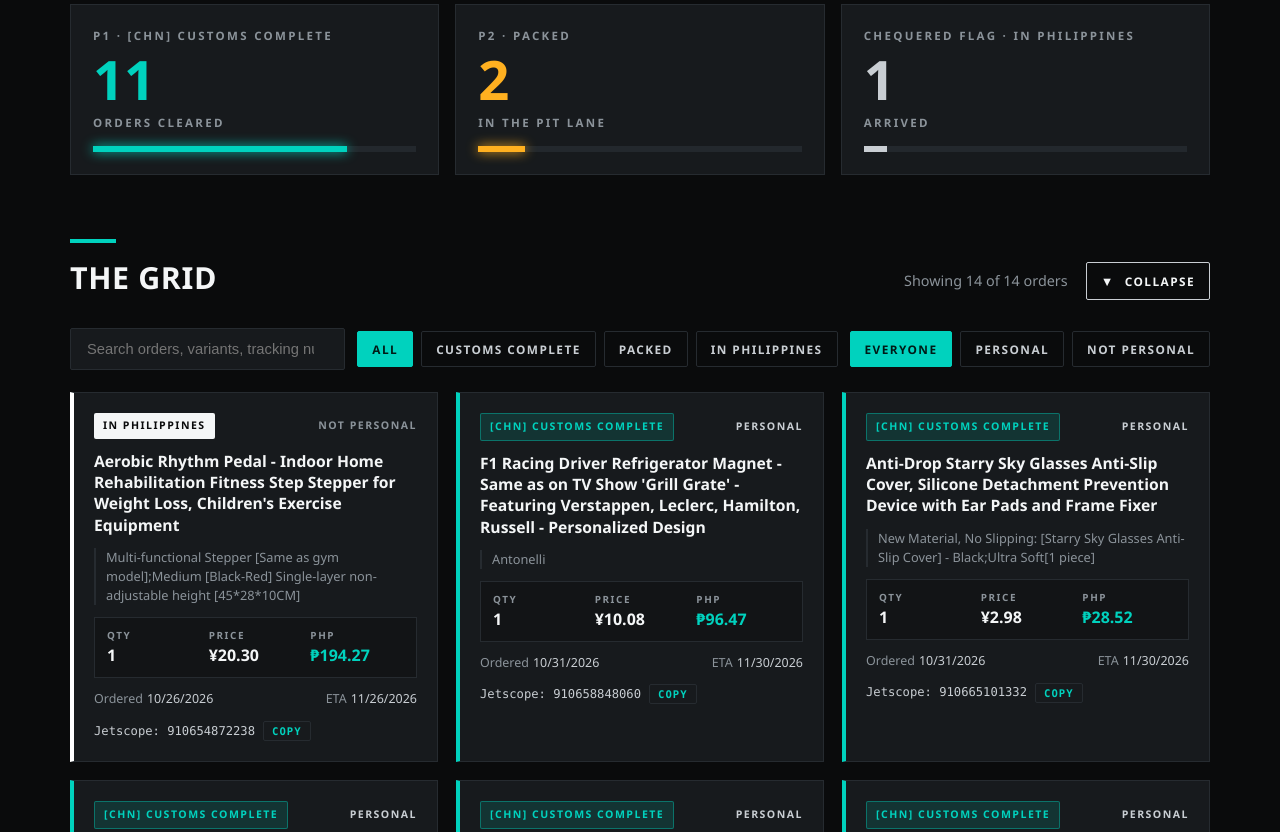
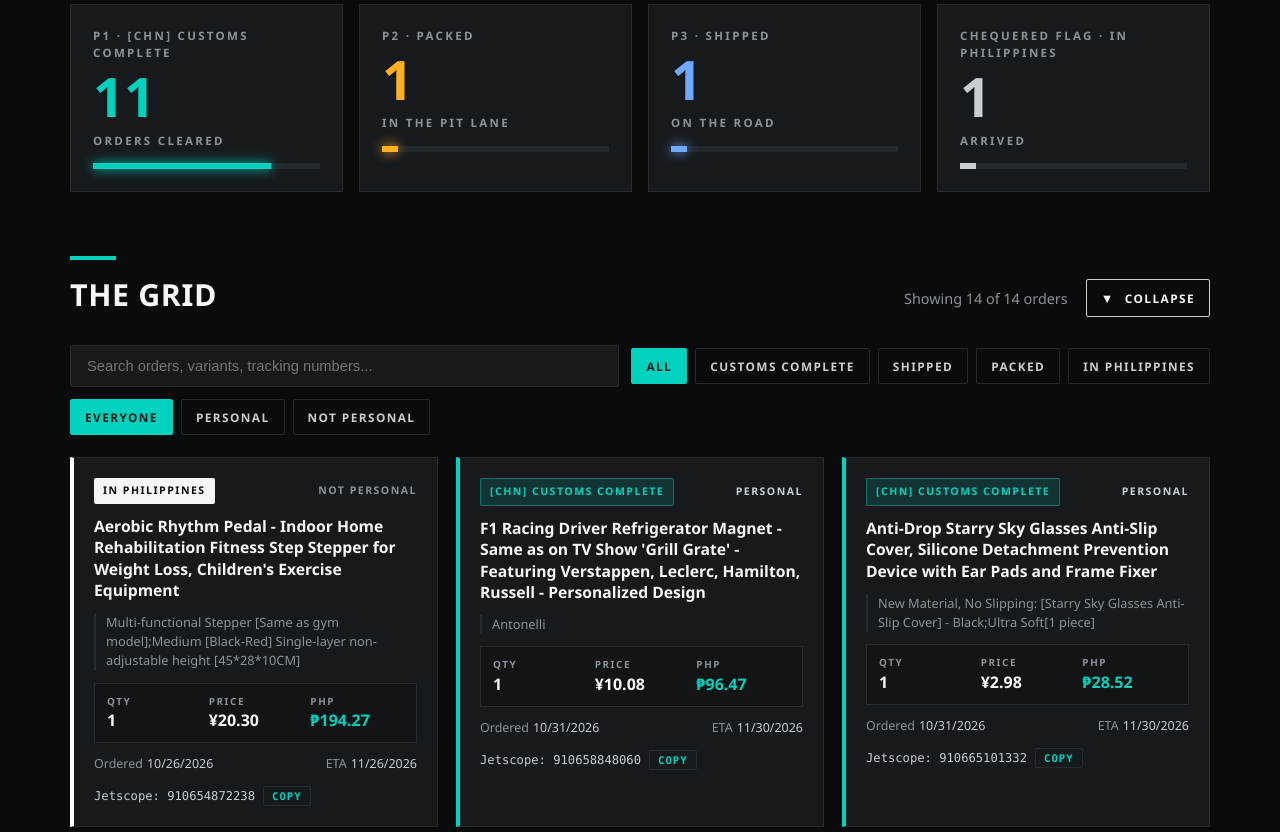
Before and after one commit to randombsgooooo/orders, a plain HTML site: page index.html in a window 1280 px wide. Shown: the part 950-1782 px from the top of the page. Drawn offline with Linux system fonts and the light colour scheme.

Commit message:
Update index.html

```diff
--- a/index.html
+++ b/index.html
@@ -112,8 +112,9 @@
   .sec-head p{color:var(--muted);font-size:.9rem}
 
   /* race-strip progress */
-  .grid-pos{display:grid;grid-template-columns:repeat(3,1fr);gap:16px}
-  @media(max-width:800px){.grid-pos{grid-template-columns:1fr}}
+  .grid-pos{display:grid;grid-template-columns:repeat(4,minmax(0,1fr));gap:16px}
+  @media(max-width:1000px){.grid-pos{grid-template-columns:repeat(2,minmax(0,1fr))}}
+  @media(max-width:520px){.grid-pos{grid-template-columns:minmax(0,1fr)}}
   .pos{background:var(--panel);border:1px solid var(--line);padding:22px;position:relative;overflow:hidden}
   .pos .label{font-size:.72rem;letter-spacing:.2em;text-transform:uppercase;color:var(--muted);font-weight:700}
   .pos .num{font-size:3.4rem;font-weight:900;line-height:1;margin:8px 0}
@@ -122,8 +123,10 @@
   .pos.p1 .num{color:var(--teal)}
   .pos.p2 .num{color:var(--amber)}
   .pos.p2 .bar i{background:var(--amber);box-shadow:0 0 12px var(--amber)}
-  .pos.p3 .num{color:var(--silver)}
-  .pos.p3 .bar i{background:var(--silver);box-shadow:none}
+  .pos.p3 .num{color:#6ea8ff}
+  .pos.p3 .bar i{background:#6ea8ff;box-shadow:0 0 12px #6ea8ff}
+  .pos.p4 .num{color:var(--silver)}
+  .pos.p4 .bar i{background:var(--silver);box-shadow:none}
 
   /* controls */
   .controls{display:flex;flex-wrap:wrap;gap:12px;align-items:center;margin-bottom:22px}
@@ -159,11 +162,13 @@
   .card:hover{transform:translateY(-3px);box-shadow:0 10px 30px rgba(0,210,190,.12);border-color:var(--teal)}
   .card.s-packed{border-left-color:var(--amber)}
   .card.s-ph{border-left-color:#fff}
+  .card.s-ship{border-left-color:#6ea8ff}
   .card-top{display:flex;justify-content:space-between;align-items:center;gap:10px}
   .badge{font-size:.66rem;font-weight:800;letter-spacing:.14em;text-transform:uppercase;padding:5px 9px;border-radius:2px;white-space:nowrap}
   .b-cust{background:rgba(0,210,190,.14);color:var(--teal);border:1px solid rgba(0,210,190,.4)}
   .b-pack{background:rgba(255,176,32,.12);color:var(--amber);border:1px solid rgba(255,176,32,.4)}
   .b-ph{background:#f4f6f7;color:#0a0b0c}
+  .b-ship{background:rgba(110,168,255,.14);color:#6ea8ff;border:1px solid rgba(110,168,255,.45)}
   .tag{font-size:.66rem;letter-spacing:.14em;text-transform:uppercase;font-weight:700;color:var(--muted)}
   .tag.me{color:var(--silver)}
   .card h3{font-size:.98rem;line-height:1.35;font-weight:700}
@@ -375,11 +380,8 @@
       <h2>Race Status</h2>
       <p>Where every order sits right now.</p>
     </div>
-    <div class="grid-pos">
-      <div class="pos p1"><div class="label">P1 &middot; [CHN] Customs Complete</div><div class="num" id="n-cust">11</div><div class="label">orders cleared</div><div class="bar"><i style="width:78.6%"></i></div></div>
-      <div class="pos p2"><div class="label">P2 &middot; Packed</div><div class="num" id="n-pack">2</div><div class="label">in the pit lane</div><div class="bar"><i style="width:14.3%"></i></div></div>
-      <div class="pos p3"><div class="label">Chequered flag &middot; In Philippines</div><div class="num" id="n-ph">1</div><div class="label">arrived</div><div class="bar"><i style="width:7.1%"></i></div></div>
-    </div>
+    <div class="grid-pos" id="race-status"></div>
+  </div>
   </div>
 </section>
 
@@ -398,6 +400,7 @@
       <div class="pills" id="status-pills">
         <button class="pill on" data-s="all">All</button>
         <button class="pill" data-s="[CHN] Customs Complete">Customs Complete</button>
+        <button class="pill" data-s="Shipped">Shipped</button>
         <button class="pill" data-s="Packed">Packed</button>
         <button class="pill" data-s="In Philippines">In Philippines</button>
       </div>
@@ -417,7 +420,7 @@
   <div class="wrap">
     <div class="sec-head">
       <h2>Shared Parcels</h2>
-      <p>Orders bundled under the same Jetscope tracking number.</p>
+      <p>Orders bundled under the same tracking number.</p>
     </div>
     <div class="parcels" id="parcels-grid"></div>
   </div>
@@ -467,14 +470,16 @@ const orders = [
  {name:"Women's Mid-Calf Socks with Bow, Autumn/Winter Trendy Lace-Trimmed Disposable Daily Wear Socks", version:"Mohawk socks [White+Oatmeal+Light Gray+Milk White+Black];Ruffle-trimmed mid-calf socks with bow [1-pair pack]", qty:1, price:0.98, total:0.98, php:9.38, status:"[CHN] Customs Complete", order:"11/03/2026", eta:"12/3/2026", track:"910665101332", personal:"Yes"},
  {name:"Bestselling Black, White & Silver Four-Pointed Star Nail Stickers - Simple Versatile Glitter Stars with Waterproof Adhesive Backing for Nail Decoration", version:"Flat Four-pointed Star-848", qty:1, price:0.78, total:0.78, php:7.46, status:"[CHN] Customs Complete", order:"11/03/2026", eta:"12/3/2026", track:"910665101332", personal:"Yes"},
  {name:"No. 12 Xiao Anan Racing Driver Chip, Diameter 39mm - F1 Fan Merchandise, Anime-Themed Accessory from Guzi Baji", version:"-", qty:1, price:3.90, total:3.90, php:37.32, status:"[CHN] Customs Complete", order:"11/04/2026", eta:"12/4/2026", track:"910665101332", personal:"Yes"},
- {name:"F1 Driver Helmet Acrylic Keychain - Zhou Guanyu & Leclerc Carrying Case Pendant Collectible", version:"f1 helmet 0086 keychain;Style 4", qty:1, price:1.92, total:1.92, php:18.37, status:"Packed", order:"11/11/2026", eta:"12/11/2026", track:"", personal:"Yes"},
+ {name:"F1 Driver Helmet Acrylic Keychain - Zhou Guanyu & Leclerc Carrying Case Pendant Collectible", version:"f1 helmet 0086 keychain;Style 4", qty:1, price:1.92, total:1.92, php:18.37, status:"Shipped", order:"11/11/2026", eta:"12/11/2026", track:"J&T Express: JT5546910968076", personal:"Yes"},
  {name:"Elastic Resistance Band Combo Set - Complete Set for Strength, Chest Muscle Training, Pull-ups, and Athlete Fitness Workout", version:"WH Yellow x [Warm-Up Activation] 5-15 lbs", qty:1, price:1.86, total:1.86, php:17.80, status:"Packed", order:"11/12/2026", eta:"12/12/2026", track:"", personal:"Yes"}
 ];
 
 const yen = n => "¥" + n.toFixed(2);
 const peso = n => "₱" + n.toFixed(2);
 const esc = s => String(s).replace(/[&<>"]/g, c => ({'&':'&amp;','<':'&lt;','>':'&gt;','"':'&quot;'}[c]));
-const cls = s => s==="Packed" ? ["s-packed","b-pack"] : s==="In Philippines" ? ["s-ph","b-ph"] : ["","b-cust"];
+const cls = s => s==="Packed" ? ["s-packed","b-pack"] : s==="Shipped" ? ["s-ship","b-ship"] : s==="In Philippines" ? ["s-ph","b-ph"] : ["","b-cust"];
+const trk = o => o.track ? (o.track.includes(":") ? o.track : "Jetscope: "+o.track) : "";
+const trkNum = o => trk(o).split(": ").slice(1).join(": ");
 
 let fStatus="all", fOwner="all", fText="";
 
@@ -497,7 +502,7 @@ function renderCards(){
         <div><span>PHP</span><b>${peso(o.php)}</b></div>
       </div>
       <div class="dates"><div><span>Ordered</span>${o.order}</div><div><span>ETA</span>${o.eta}</div></div>
-      <div class="track">${o.track ? `Jetscope: ${o.track} <button data-copy="${o.track}">Copy</button>` : `<span style="color:var(--muted)">Tracking not yet available</span>`}</div>
+      <div class="track">${o.track ? `${esc(trk(o))} <button data-copy="${esc(trkNum(o))}">Copy</button>` : `<span style="color:var(--muted)">Tracking not yet available</span>`}</div>
     </article>`;
   }).join("");
   document.getElementById("empty").style.display = list.length ? "none" : "block";
@@ -516,7 +521,7 @@ document.querySelectorAll(".collapse-btn").forEach(btn => {
 function renderTable(){
   document.getElementById("tbody").innerHTML = orders.map(o => `<tr>
     <td class="n" data-label="Name">${esc(o.name)}</td><td data-label="Version">${esc(o.version)}</td><td data-label="Qty">${o.qty}</td><td data-label="Price">${yen(o.price)}</td><td data-label="Total">${yen(o.total)}</td><td data-label="PHP">${peso(o.php)}</td>
-    <td data-label="Status">${esc(o.status)}</td><td data-label="Ordered">${o.order}</td><td data-label="ETA">${o.eta}</td><td data-label="Tracking">${o.track ? "Jetscope: "+o.track : "&mdash;"}</td><td data-label="Personal">${o.personal}</td></tr>`).join("");
+    <td data-label="Status">${esc(o.status)}</td><td data-label="Ordered">${o.order}</td><td data-label="ETA">${o.eta}</td><td data-label="Tracking">${o.track ? esc(trk(o)) : "&mdash;"}</td><td data-label="Personal">${o.personal}</td></tr>`).join("");
 }
 
 function renderParcels(){
@@ -528,8 +533,8 @@ function renderParcels(){
     .map(([id,g]) => {
       const sub = g.reduce((s,o)=>s+o.php,0);
       return `<div class="parcel">
-        <div class="tag">Jetscope tracking &middot; ${g.length} orders</div>
-        <div class="pid">${id}</div>
+        <div class="tag">${esc(trk(g[0]).split(": ")[0])} tracking &middot; ${g.length} orders</div>
+        <div class="pid">${esc(trkNum(g[0]))}</div>
         <ul>${g.map(o=>`<li><span>${esc(o.name.split(" - ")[0].slice(0,60))}</span><b>${peso(o.php)}</b></li>`).join("")}</ul>
         <div class="sub"><span>Parcel value</span><span style="color:var(--teal)">${peso(sub)}</span></div>
       </div>`;
@@ -554,6 +559,19 @@ document.getElementById("orders-grid").addEventListener("click", e => {
   try { navigator.clipboard.writeText(b.dataset.copy).then(done, done); } catch(_) { done(); }
 });
 
+function renderRace(){
+  const defs = [
+    ["p1","[CHN] Customs Complete","P1 · [CHN] Customs Complete","orders cleared"],
+    ["p2","Packed","P2 · Packed","in the pit lane"],
+    ["p3","Shipped","P3 · Shipped","on the road"],
+    ["p4","In Philippines","Chequered flag · In Philippines","arrived"]
+  ];
+  document.getElementById("race-status").innerHTML = defs.map(([c,s,label,sub]) => {
+    const n = orders.filter(o=>o.status===s).length;
+    return `<div class="pos ${c}"><div class="label">${label}</div><div class="num">${n}</div><div class="label">${sub}</div><div class="bar"><i style="width:${(n/orders.length*100).toFixed(1)}%"></i></div></div>`;
+  }).join("");
+}
+
 function renderTower(){
   const mon = ["Jan","Feb","Mar","Apr","May","Jun","Jul","Aug","Sep","Oct","Nov","Dec"];
   const groups = {};
@@ -572,7 +590,7 @@ function renderTower(){
   document.querySelector(".tower-foot").textContent = `${orders.length} orders · ${rows.length} arrival dates`;
 }
 
-renderCards(); renderTable(); renderParcels(); renderTower();
+renderCards(); renderTable(); renderParcels(); renderTower(); renderRace();
 </script>
 </body>
 </html>
```
